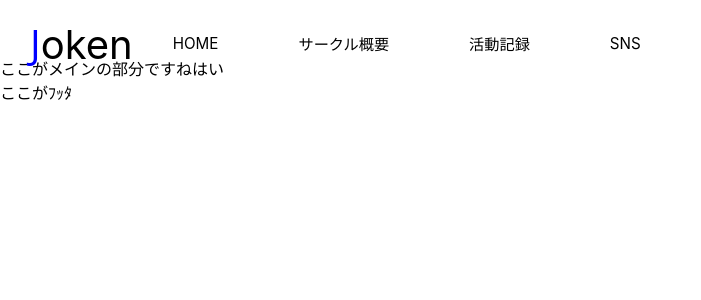
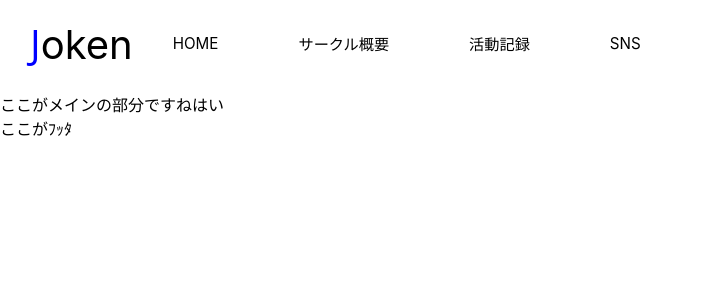
Before and after one commit to 202309joken-web/joken-website, a Next.js app: page / in a window 1280 px wide. Shown: the top 300 px of the page, without its empty margins (0-701 px from the left). Built offline with nearby package versions, Linux system fonts and the light colour scheme.

Commit message:
CSS headerの高さの変更を行いました

```diff
--- a/styles/globals.scss
+++ b/styles/globals.scss
@@ -1,5 +1,5 @@
 :root {
-  --len__header__height: 56px;
+  --len__header__height: 92px;
   --color_theme_back: white;
   --color_theme_back2: #ddd;
   --color_theme_text: black;
```
